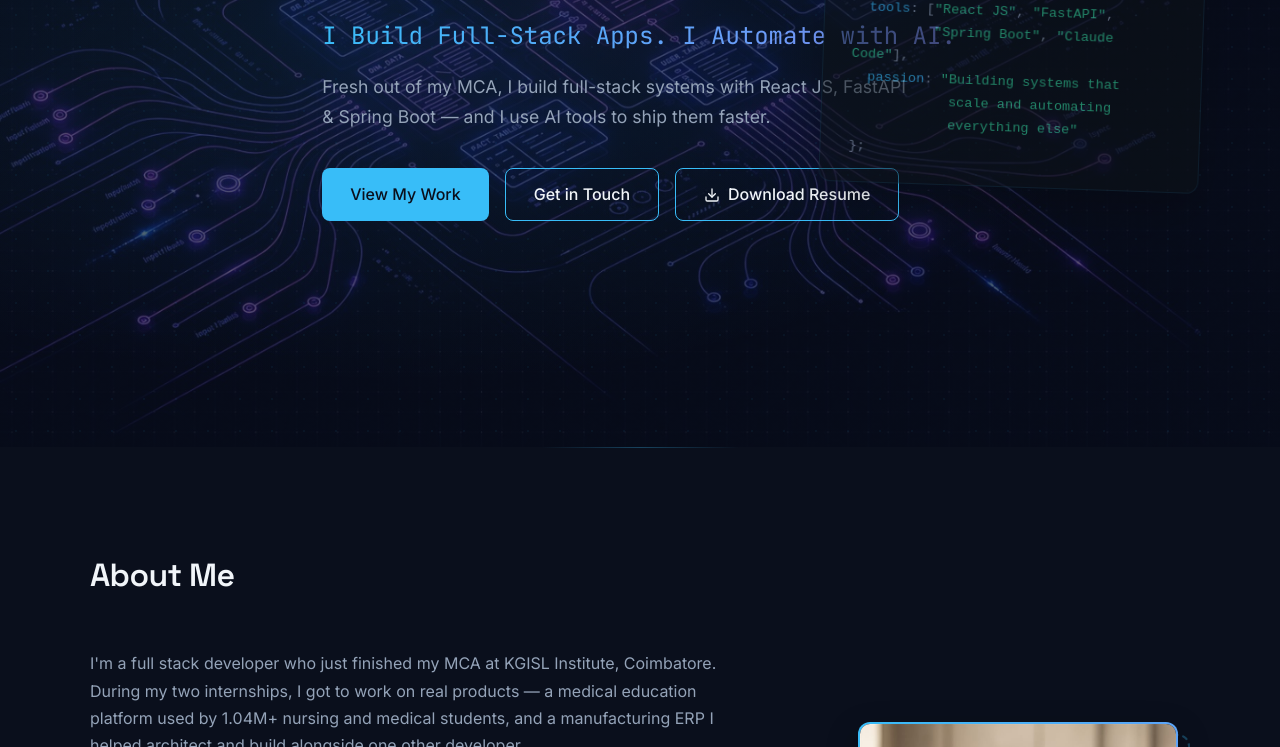
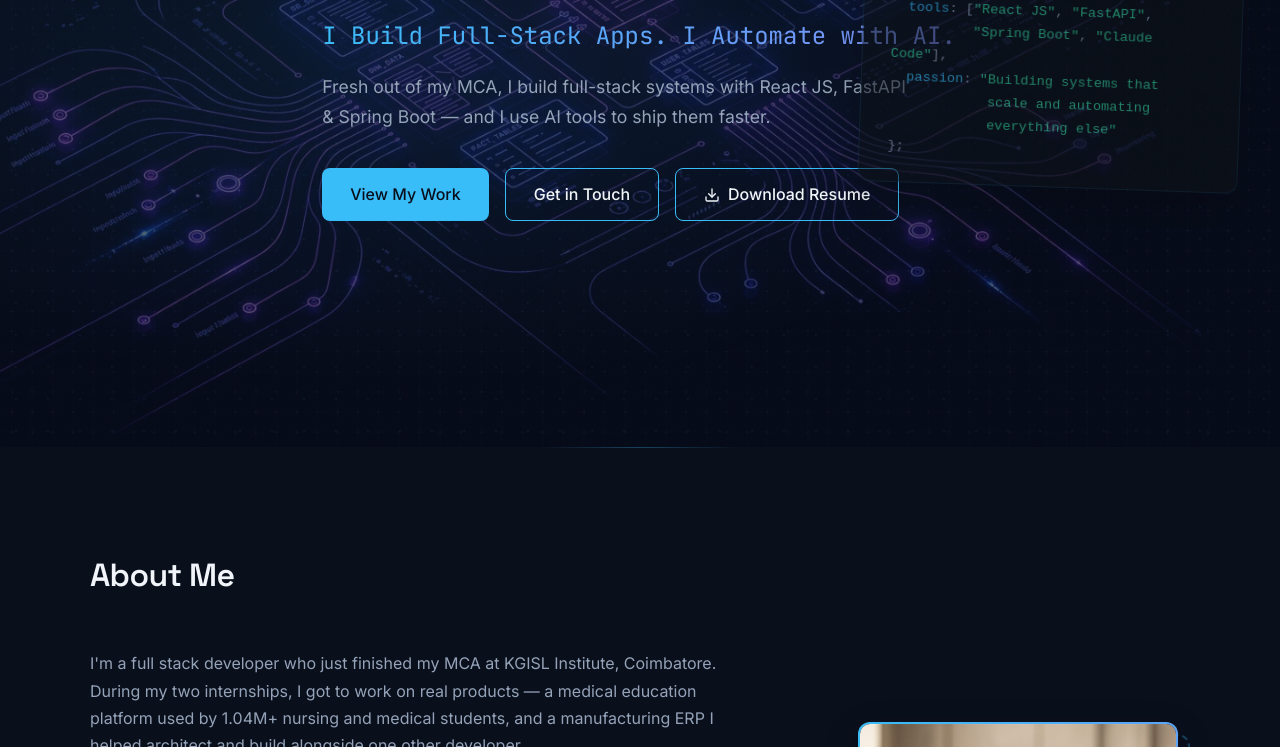
Before and after one commit to Santhosh0619/Santhosh0619.github.io, a plain HTML site: page index.html in a window 1280 px wide. Shown: the part 353-1100 px from the top of the page. Drawn offline with Linux system fonts and the light colour scheme.

Commit message:
Nudge hero code-decoration card further right for better balance

```diff
--- a/styles.css
+++ b/styles.css
@@ -793,7 +793,7 @@ html[data-theme="light"] .hero .btn-secondary {
   display: none;
   position: absolute;
   top: 50%;
-  right: 6%;
+  right: 3%;
   transform: translateY(-50%) rotate(2deg);
   background-color: rgba(13, 17, 23, 0.9);
   border: 1px solid rgba(56, 189, 248, 0.15);
```
